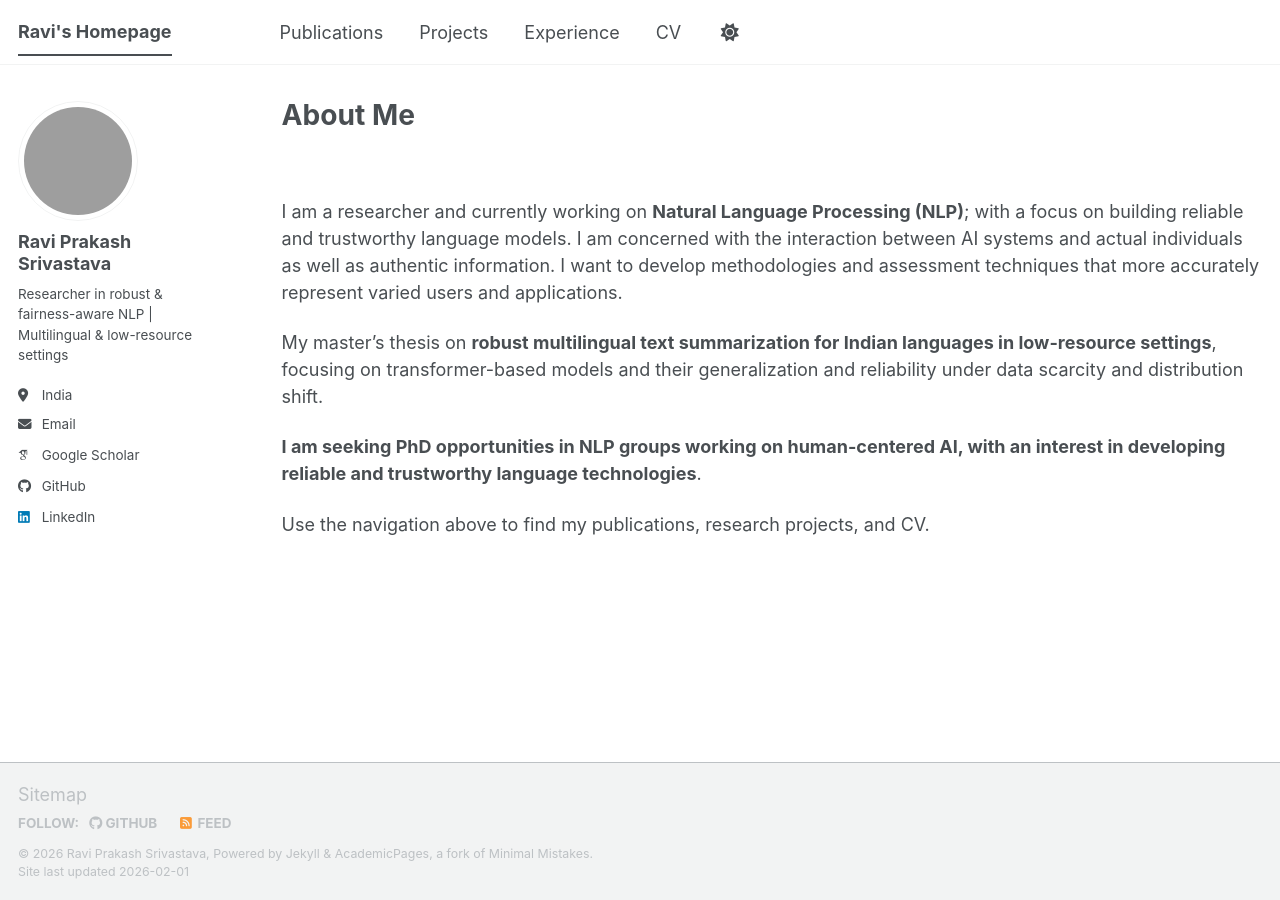
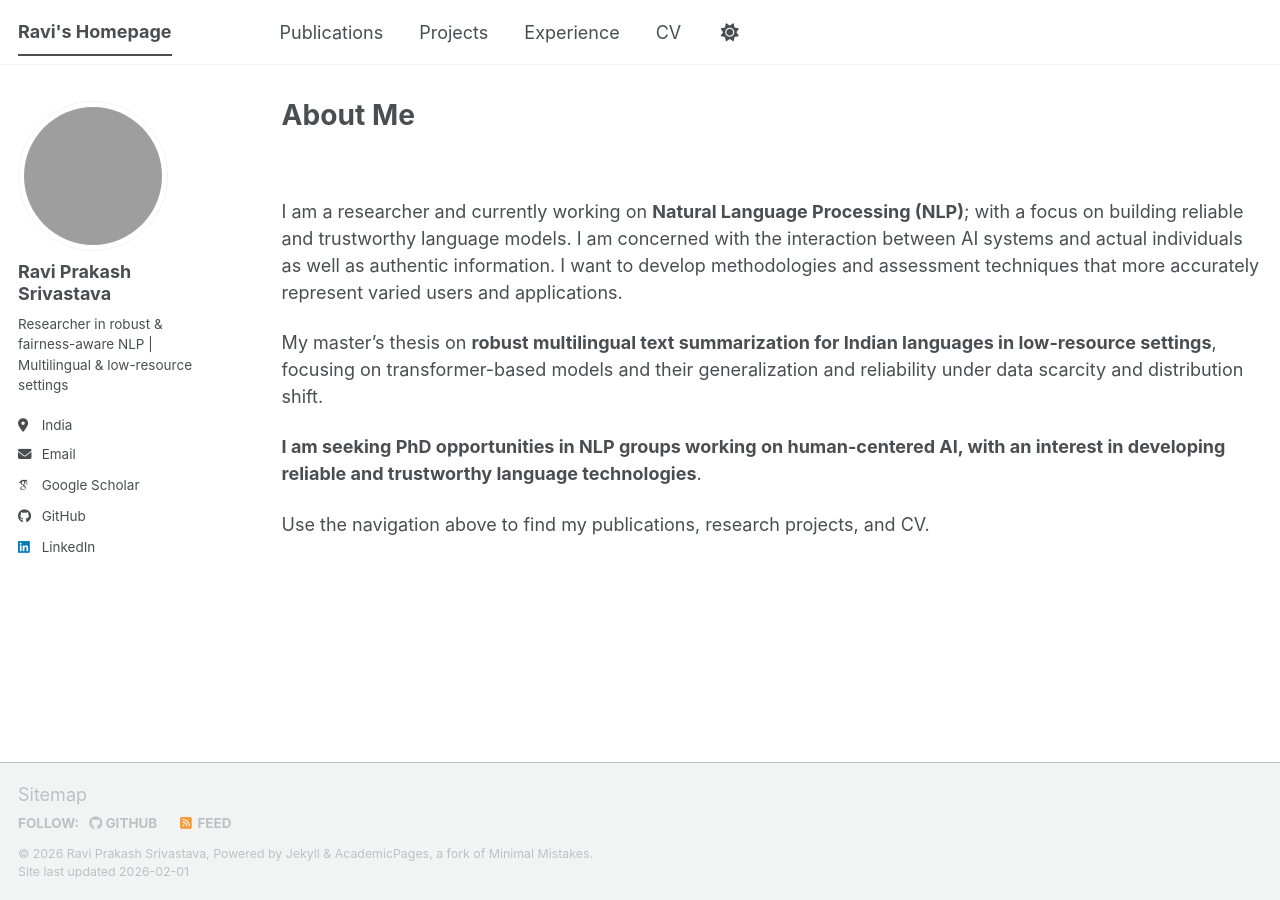
Before and after one commit to t36512401-hue/t36512401-hue.github.io, a Jekyll site: the page built from index.md, in a window 1280 px wide. Built offline with Jekyll 4.4.1, drawn with Linux system fonts in a browser that asks for light colours; some web fonts are replaced; a script bundle is joined from its source files by our own code; library files that are not in the unit come from our copies; a style sheet for code colours, icons or effects is not loaded.

Commit message:
Increase profile avatar dimensions to 150px
Updated profile avatar size to 150px with !important.

```diff
--- a/assets/css/main.scss
+++ b/assets/css/main.scss
@@ -43,8 +43,8 @@
 
 /* ===== Profile avatar override ===== */
 .author__avatar img {
-  width: 120px;
-  height: 120px;
+  width: 150px !important;   /* force the size */
+  height: 150px !important;  /* force the size */
   border-radius: 50%;  /* keeps it circular */
   object-fit: cover;   /* prevents stretching */
 }
```
